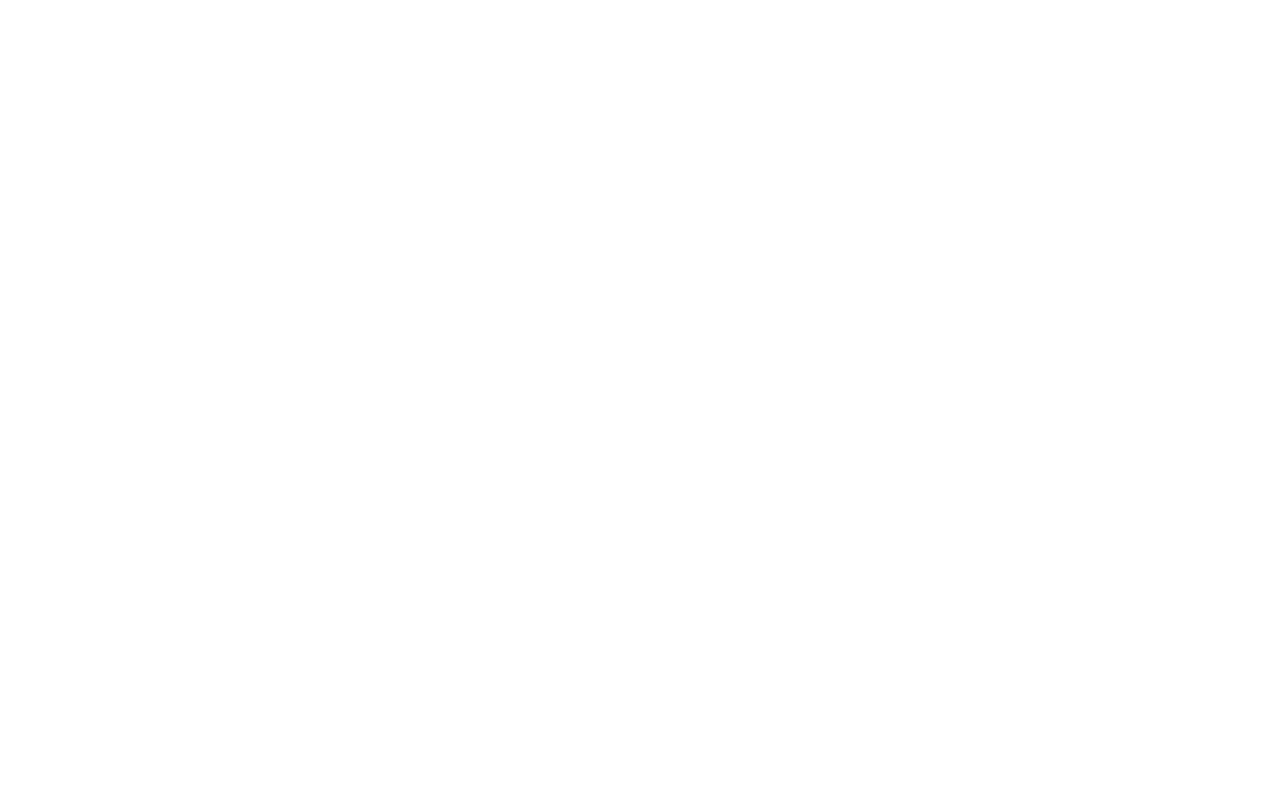
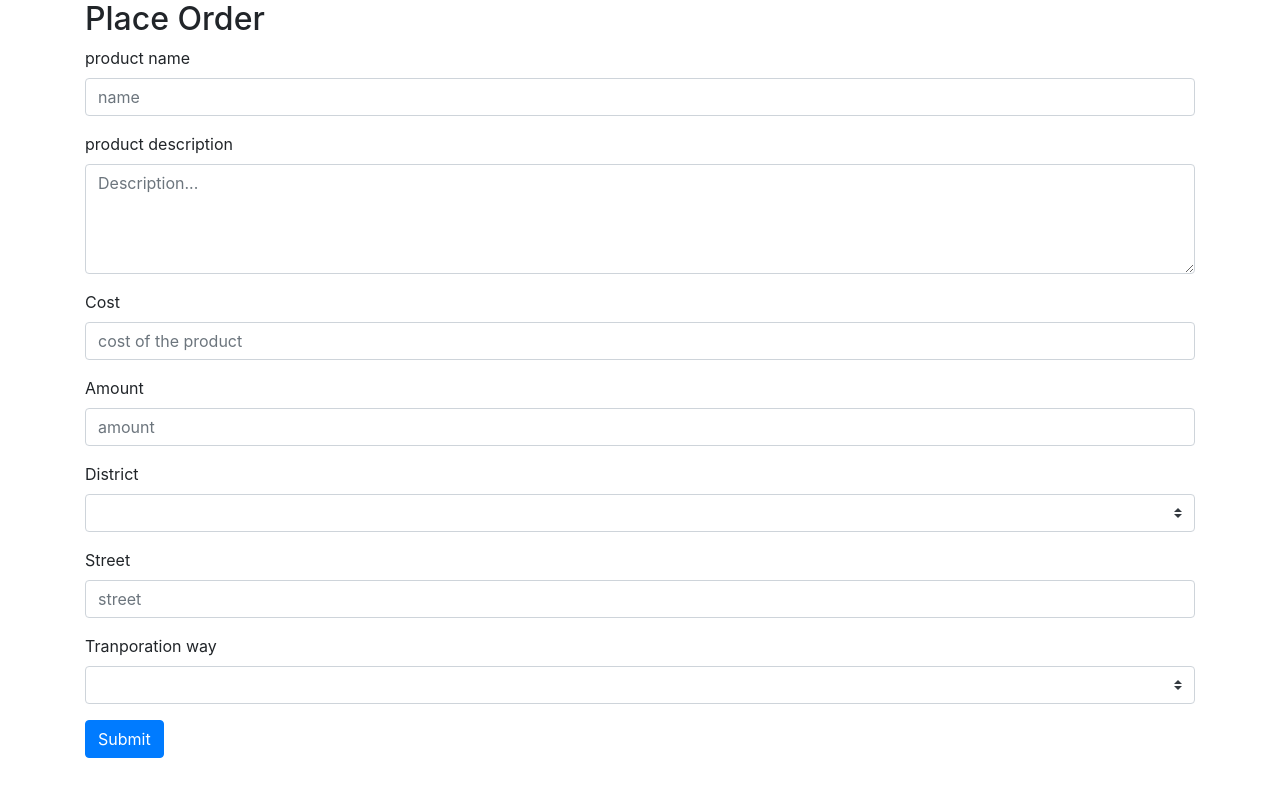
Before and after one commit to kareemMorsy30/Wasaly, a React (Create React App) app in the folder client/: page / in a window 1280 px wide. Shown: the top 796 px of the page. Built offline with nearby package versions, Linux system fonts and the light colour scheme.

Commit message:
order service form

```diff
--- a/client/src/App.js
+++ b/client/src/App.js
@@ -7,6 +7,7 @@
 import CreateProduct from './components/product owner/createProduct'
 import UpdateProduct from './components/product owner/updateProduct'
 import ListProducts  from './components/product owner/listProducts';
+import ServiceOrderForm from './components/customer/serviceForm';
 
 function App() {
   return (
@@ -20,6 +21,7 @@
             <Route exact path="/products" component={ListProducts} />
             <Route exact path="/products/create" component={CreateProduct} />
             <Route exact path="/products/:id/edit" component={UpdateProduct} />
+            <Route exact path="/" component={ServiceOrderForm} />
           </Switch>
         </div>
       </div>
--- /dev/null
+++ b/client/src/components/customer/serviceForm.js
@@ -0,0 +1,234 @@
+import React, { useState, useEffect } from 'react'
+import { Button, Form } from 'react-bootstrap';
+import 'bootstrap/dist/css/bootstrap.min.css';
+import { Progress } from 'reactstrap';
+import { ToastContainer, toast } from 'react-toastify';
+import 'react-toastify/dist/ReactToastify.css';
+import { useForm } from "react-hook-form";
+import axios from 'axios'
+
+const ServiceOrderForm = (props) => {
+    const [item, setItem] = useState([])
+    const [amount, setAmount] = useState()
+    const { register, errors, handleSubmit } = useForm();
+    const [cost, setCost] = useState('')
+    const [description, setDescription] = useState('')
+    const [district, setDistrict] = useState([])
+    const [street, setStreet] = useState([])
+    const [to, setTo] = useState([])
+    const [transportationWay, setTranportationWay] = useState('')
+
+    const districts = [
+        "Abbassia",
+        "Ain Shams",
+        "Azbakeya",
+        "Bab al-Louq",
+        "Boulaq",
+        "City of the Dead (Cairo)",
+        "Coptic Cairo",
+        "Daher, Egypt",
+        "Downtown Cairo",
+        "El Manial",
+        "El Marg",
+        "El Matareya, Cairo",
+        "El Qobbah",
+        "El Rehab",
+        "El Sahel",
+        "El Sakkakini",
+        "Ezbet El Haggana",
+        "Ezbet El Nakhl",
+        "Faggala",
+        "Fifth Settlement",
+        "Fustat",
+        "Garden City, Cairo",
+        "Gezira (Cairo)",
+        "Heliopolis, Cairo",
+        "Islamic Cairo",
+        "Maadi",
+        "Old Cairo",
+        "Roda Island",
+        "Shubra (administrative region)",
+        "Shubra",
+        "Shubra El Kheima",
+        "Wagh El Birket",
+        "Zamalek",
+        "Zeitoun, Cairo"
+    ]
+    return (
+        <>
+            <h2>Place Order</h2>
+            <Form onSubmit={handleSubmit()}>
+                <Form.Group controlId="name">
+                    <Form.Label>product name</Form.Label>
+                    <Form.Control
+                        name="name"
+                        type="text"
+                        value={item}
+                        onChange={(e) => setItem(e.target.value)}
+                        placeholder="name"
+                        ref={register({ required: true, minLength: 3 })} />
+                </Form.Group>
+
+                {
+                    errors.name ?
+                        <p className="alert alert-danger">
+                            {
+                                errors.name.type == "required" ?
+                                    "Product Name is required" :
+                                    errors.name.type == "minLength" ?
+                                        "Product name is too short" : ""
+                            }</p> : ""}
+
+                <Form.Group controlId="description">
+                    <Form.Label>product description</Form.Label>
+                    <Form.Control
+                        name="description"
+                        value={description}
+                        as="textarea"
+                        rows="4"
+                        placeholder="Description..."
+                        onChange={(e) => setDescription(e.target.value)}
+                        ref={register({ required: true, minLength: 10 })} />
+                </Form.Group>
+                {
+                    errors.description ?
+                        <p className="alert alert-danger">
+                            {
+                                errors.description.type == "required" ?
+                                    "Product description is required" :
+                                    errors.description.type == "minLength" ?
+                                        "Product description is too short" : ""
+                            }</p> : ''
+                }
+
+                <Form.Group controlId="cost">
+                    <Form.Label>Cost</Form.Label>
+                    <Form.Control
+                        name="cost"
+                        value={cost}
+                        type="number"
+                        onChange={(e) => setCost(e.target.value)}
+                        placeholder="cost of the product"
+                        ref={register({ required: true, min: 0 })} />
+                </Form.Group>
+                {
+                    errors.cost ?
+                        <p className="alert alert-danger">
+                            {
+                                errors.cost.type == "required" ?
+                                    "Product cost is required" :
+                                    errors.cost.type == "min" ?
+                                        "Product cost can not be negative" : ""}</p> : ""
+                }
+
+
+                <Form.Group controlId="amount">
+                    <Form.Label>Amount</Form.Label>
+                    <Form.Control
+                        name="amount"
+                        value={amount}
+                        type="number"
+                        placeholder="amount"
+                        onChange={(e) => setAmount(e.target.value)}
+                        ref={register({ required: true, min: 0 })} />
+                </Form.Group>
+                {errors.amount ?
+                    <p className="alert alert-danger">
+                        {
+                            errors.amount.type === "required" ?
+                                "Product amount is required" :
+                                errors.amount.type == "min" ?
+                                    "Product amount can not be negative" : ""
+                        }
+                    </p> : ""
+                }
+                <Form.Group controlId="exampleForm.SelectCustom">
+                    <Form.Label>District</Form.Label>
+                    <Form.Control
+                        value={district}
+                        onChange={(e) => setDistrict(e.target.value)}
+                        as="select"
+                        type="number"
+                        name="district"
+                        custom
+                        ref={register({ required: true })}
+                    >
+                        <option></option>
+                        {districts.map(district => <option>{district}</option>)}
+
+                    </Form.Control>
+                </Form.Group>
+                {errors.district ?
+                    <p className="alert alert-danger">
+                        {
+                            errors.district.type === "required" ?
+                                "district is required" : ""
+                        }
+                    </p> : ""
+                }
+
+                <Form onSubmit={handleSubmit()}>
+                    <Form.Group controlId="street">
+                        <Form.Label>Street</Form.Label>
+                        <Form.Control
+                            name="street"
+                            type="text"
+                            value={item}
+                            onChange={(e) => setItem(e.target.value)}
+                            placeholder="street"
+                            ref={register({ required: true, minLength: 3 })} />
+                    </Form.Group>
+
+                    {
+                        errors.street ?
+                            <p className="alert alert-danger">
+                                {
+                                    errors.street.type == "required" ?
+                                        "Street name is required" :
+                                        errors.street.type == "minLength" ?
+                                            "Street name is too short" : ""
+                                }</p> : ""}
+
+
+                    <Form.Group controlId="exampleForm.SelectCustom">
+                        <Form.Label>Tranporation  way</Form.Label>
+                        <Form.Control
+                            value={transportationWay}
+                            onChange={(e) => setTranportationWay(e.target.value)}
+                            as="select"
+                            type="number"
+                            name="transportation"
+                            custom
+                            ref={register({ required: true })}
+                        >
+                            <option></option>
+                            <option>Bicycle</option>
+                            <option>Car</option>
+                        </Form.Control>
+                    </Form.Group>
+                    {errors.transportation ?
+                        <p className="alert alert-danger">
+                            {
+                                errors.transportation.type === "required" ?
+                                    "Preferred Transportation way is required" : ""
+                            }
+                        </p> : ""
+                    }
+
+
+                    <Button variant="primary" type="submit">
+                        Submit
+                </Button>
+                </Form>
+
+                <div className="form-group">
+                    <ToastContainer />
+                </div>
+                </Form>
+        </>
+    )
+
+
+}
+
+export default ServiceOrderForm
```
Also changed, not shown: 2 other files (tests, documents, lock files or other folders).
